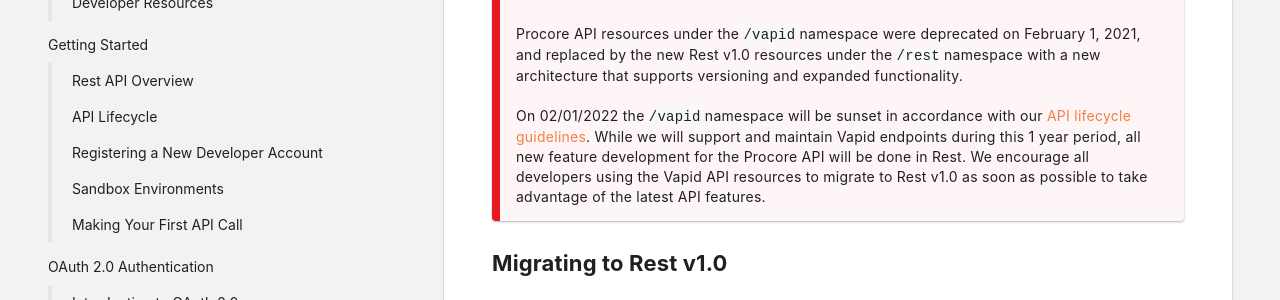
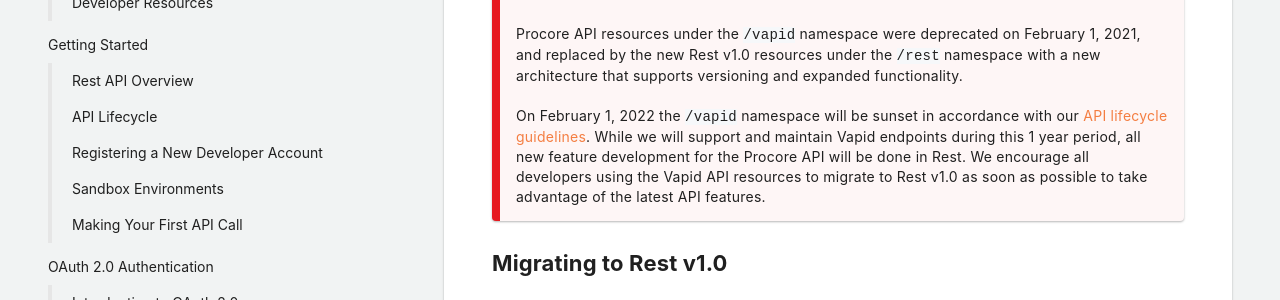
Before and after one commit to procore/documentation, a Jekyll site: the page built from overview/vapid_deprecation.md, in a window 1280 px wide and 900 px high. Shown: the part 271-571 px from the top of the window. Built offline with Jekyll 4.4.1, drawn with Linux system fonts in a browser that asks for light colours.

Commit message:
Date reformat

```diff
--- a/overview/vapid_deprecation.md
+++ b/overview/vapid_deprecation.md
@@ -9,7 +9,7 @@ section_title: Overview
 >
 > Procore API resources under the `/vapid` namespace were deprecated on February 1, 2021, and replaced by the new Rest v1.0 resources under the `/rest` namespace with a new architecture that supports versioning and expanded functionality.
 >
-> On 02/01/2022 the `/vapid` namespace will be sunset in accordance with our [API lifecycle guidelines](https://developers.procore.com/documentation/rest-api-lifecycle).
+> On February 1, 2022 the `/vapid` namespace will be sunset in accordance with our [API lifecycle guidelines](https://developers.procore.com/documentation/rest-api-lifecycle).
 > While we will support and maintain Vapid endpoints during this 1 year period, all new feature development for the Procore API will be done in Rest.
 > We encourage all developers using the Vapid API resources to migrate to Rest v1.0 as soon as possible to take advantage of the latest API features.
 
```
Also changed, not shown: overview/introduction.md (+1 -1 lines).
